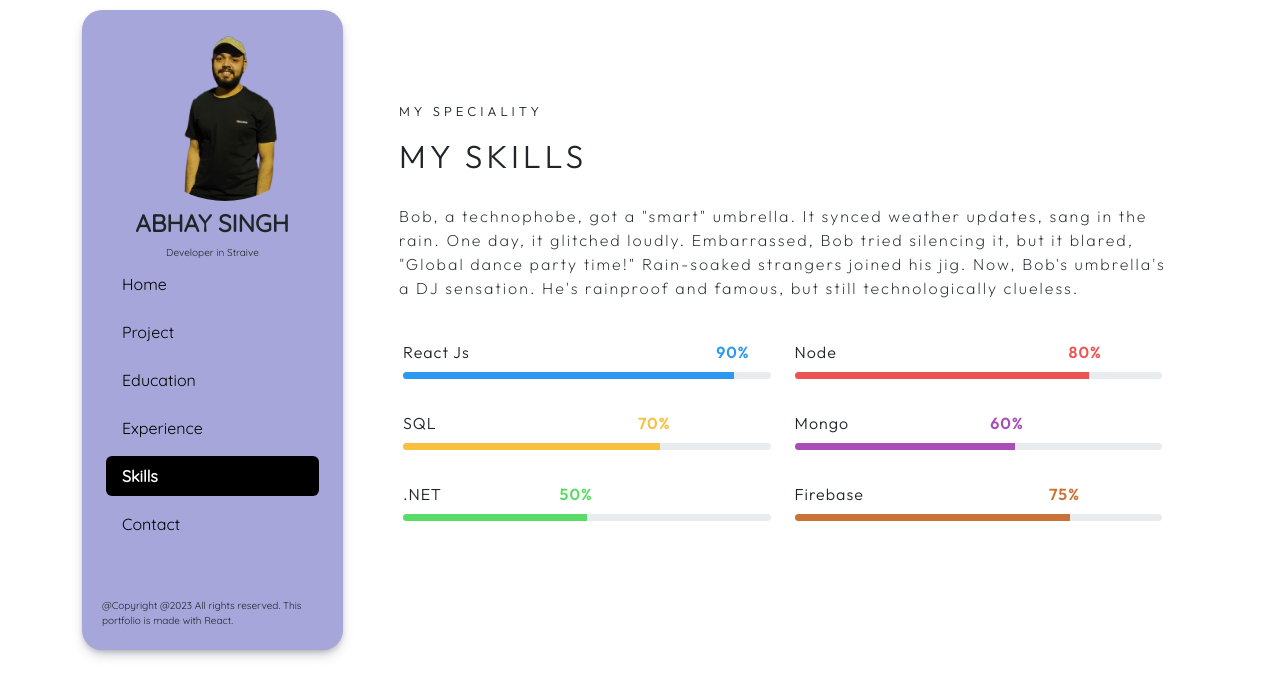
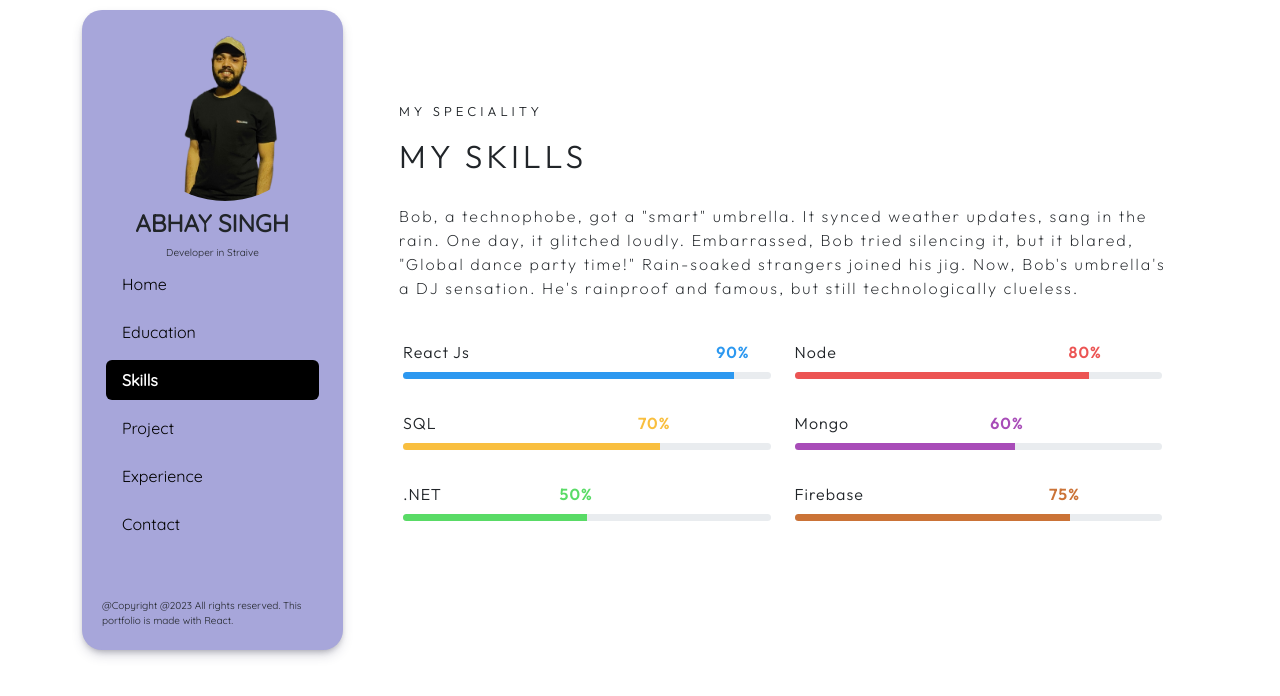
Before and after one commit to Abhaysingh10/Portfolio, a React (Create React App) app: page /Skills in a window 1280 px wide. Shown: the top 696 px of the page. Built offline with nearby package versions, Linux system fonts and the light colour scheme.

Commit message:
Working on experience layout.

```diff
--- a/src/Component/Sidebar.js
+++ b/src/Component/Sidebar.js
@@ -27,12 +27,6 @@ export const Sidebar = () => {
               Home
             </NavLink>
           </li>
-          <li className="m-1">
-            <NavLink to='/Project' className="nav-link text-black fs-6">
-              {/* <svg className="bi me-2" width="16" height="16"></svg> */}
-              Project
-            </NavLink>
-          </li>
           <li className=" m-1 fs-6">
             <NavLink to='/Education' className="nav-link text-black">
               {/* <svg className="bi me-2" width="16" height="16"></svg> */}
@@ -40,16 +34,24 @@ export const Sidebar = () => {
             </NavLink>
           </li>
           <li className=" m-1 fs-6">
+            <NavLink to='/Skills' className="nav-link text-black">
+              {/* <svg className="bi me-2" width="16" height="16"></svg> */}
+              Skills                                                            </NavLink>
+          </li>
+          <li className="m-1">
+            <NavLink to='/Project' className="nav-link text-black fs-6">
+              {/* <svg className="bi me-2" width="16" height="16"></svg> */}
+              Project
+            </NavLink>
+          </li>
+
+          <li className=" m-1 fs-6">
             <NavLink to='/Experience' className="nav-link text-black">
               {/* <svg className="bi me-2" width="16" height="16"></svg> */}
               Experience
             </NavLink>
           </li>
-          <li className=" m-1 fs-6">
-            <NavLink to='/Skills' className="nav-link text-black">
-              {/* <svg className="bi me-2" width="16" height="16"></svg> */}
-              Skills                                                            </NavLink>
-          </li>
+
           <li className=" m-1 fs-6">
             <NavLink to={"/Contact"} className="nav-link text-black">
               {/* <svg className="bi me-2" width="16" height="16"></svg> */}
--- a/src/index.css
+++ b/src/index.css
@@ -504,16 +504,16 @@ input[input="text"] {
 
 .education-accordian-parent-container {
   font-family: Outfit;
-
 }
 
-.accordion-header{
-  box-shadow: rgba(50, 50, 93, 0.25) 0px 6px 12px -2px, rgba(142, 142, 142, 0.234) 0px 3px 7px -3px;
+.accordion-header {
+  box-shadow: rgba(35, 35, 206, 0.25) 0px 6px 12px -2px, rgba(142, 142, 142, 0.07) 0px 3px 7px -3px;
 }
 
 .accordion-button {
   background: linear-gradient(96deg, rgba(167, 166, 218, 1) 2%, rgba(192, 166, 218, 1) 51%, rgb(247, 226, 229) 98%);
-  margin-top: 10px;
+  backdrop-filter: blur(5px);
+  margin-top: 30px;
   font-size: 250;
   height: 60px;
   letter-spacing: 3px;
@@ -522,21 +522,15 @@ input[input="text"] {
   transition: 0.5s ease;
   border-color: #a7a6da;
   border: 2px dotted linear-gradient(96deg, rgb(117, 116, 215) 2%, rgb(176, 134, 219) 51%, rgb(255, 179, 190) 98%);
-  /* box-shadow: rgba(50, 50, 93, 0.25) 0px 6px 12px -2px, rgba(0, 0, 0, 0.3) 0px 3px 7px -3px; */
-
-  /* border-radius: 20px !important; */
 }
 
 .accordion-button:not(.collapsed) {
   background: linear-gradient(96deg, rgb(117, 116, 215) 2%, rgb(176, 134, 219) 51%, rgb(255, 179, 190) 98%);
   border-color: black;
   letter-spacing: 3px;
-  /* border-radius: 20px !important; */
   color: #ffffff;
   transition: 0.5s ease;
   border: 2px dotted linear-gradient(96deg, rgb(117, 116, 215) 2%, rgb(176, 134, 219) 51%, rgb(255, 179, 190) 98%);
-  /* box-shadow: rgba(50, 50, 93, 0.25) 0px 6px 12px -2px, rgba(0, 0, 0, 0.3) 0px 3px 7px -3px; */
-
 }
 
 .accordion-button:focus {
@@ -555,7 +549,4 @@ input[input="text"] {
   letter-spacing: 2px;
   font-weight: 200;
   border: 2px dotted linear-gradient(96deg, rgb(117, 116, 215) 2%, rgb(176, 134, 219) 51%, rgb(255, 179, 190) 98%);
-  /* box-shadow: rgba(50, 50, 93, 0.25) 0px 6px 12px -2px, rgba(0, 0, 0, 0.3) 0px 3px 7px -3px; */
-
-  /* animation: showUp 1s normal !important; */
 }
```
